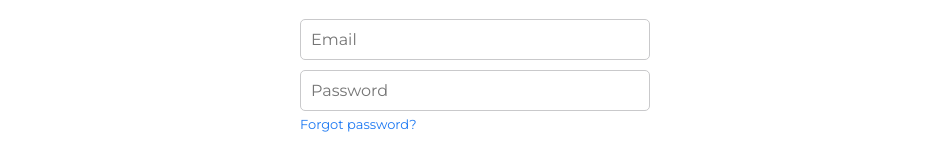
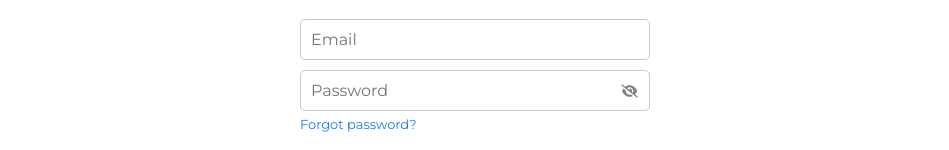
Before and after one commit to EloiseRosen/AqiMeBaby, a React (Create React App) app in the folder frontend/: page / in a window 1280 px wide. Shown: the part 350-500 px from the top of the page, without its empty margins (165-1114 px from the left). Built offline with nearby package versions, Linux system fonts and the light colour scheme; no server answers.

Commit message:
toggle password visibility

```diff
--- a/frontend/src/Login.js
+++ b/frontend/src/Login.js
@@ -7,6 +7,7 @@ console.log(API_URL);
 function Login(props) {
   const [email, setEmail] = useState('');
   const [pw, setPw] = useState('');
+  const [isPwVisible, setIsPwVisible] = useState(false);
   const [isCreatingAccount, setIsCreatingAccount] = useState(false);
   const [errorMsg, setErrorMsg] = useState('');
 
@@ -57,7 +58,20 @@ function Login(props) {
 
       <form onSubmit={handleSubmit}>
         <input type="email" placeholder="Email" value={email} onChange={(e) => setEmail(e.target.value)} />
-        <input type="password" placeholder="Password" value={pw} onChange={(e) => setPw(e.target.value)} />
+
+        <div className="pw-div">
+          <input
+            type={isPwVisible ? 'text' : 'password'}
+            placeholder="Password"
+            value={pw}
+            onChange={(e) => setPw(e.target.value)}
+            className="pw-input"
+          />
+          <button type="button" className="transparent-button pw-eye" onClick={() => setIsPwVisible(prev => !prev)}>
+            <i className={isPwVisible ? 'fa-solid  fa-eye' : 'fa-solid fa-eye-slash'}></i>
+          </button>
+        </div>
+
 
         {!isCreatingAccount &&
         <button type="button" className="transparent-button forgot-pw"> {/* add onClick={handleForgotPwClick} */}
--- a/frontend/src/index.css
+++ b/frontend/src/index.css
@@ -143,6 +143,25 @@ button {
     padding: 10px;
     margin-bottom: 10px;
 }
+.pw-div {
+    position: relative;
+    display: flex;
+    align-items: center;
+}
+.pw-input {
+    flex-grow: 1;
+}
+.pw-eye {
+    color: var(--med-gray);
+    position: absolute;
+    right: 0;
+    border: none;
+    background: none;
+    margin-bottom: 10px; /* password-div goes down 10px lower than password input, so need this for icon to still be centered vertically */
+}
+.pw-eye:hover {
+    color: var(--med-gray);
+}
 .forgot-pw {
     align-self: flex-start;
     font-size: 13px;
```
